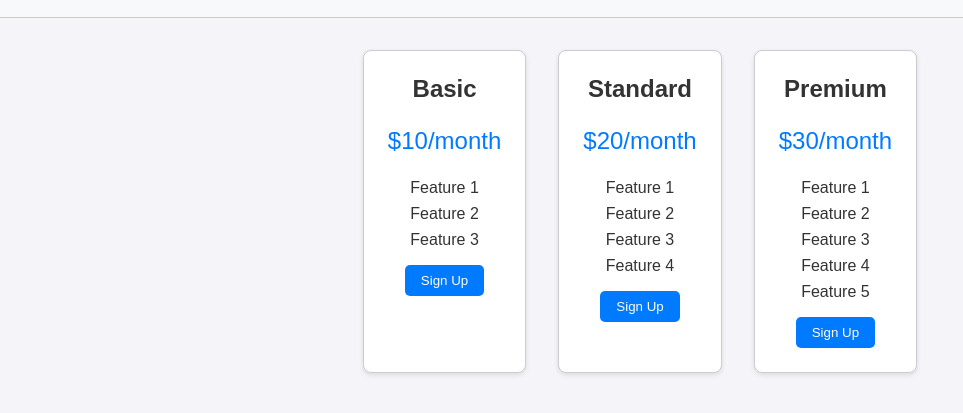
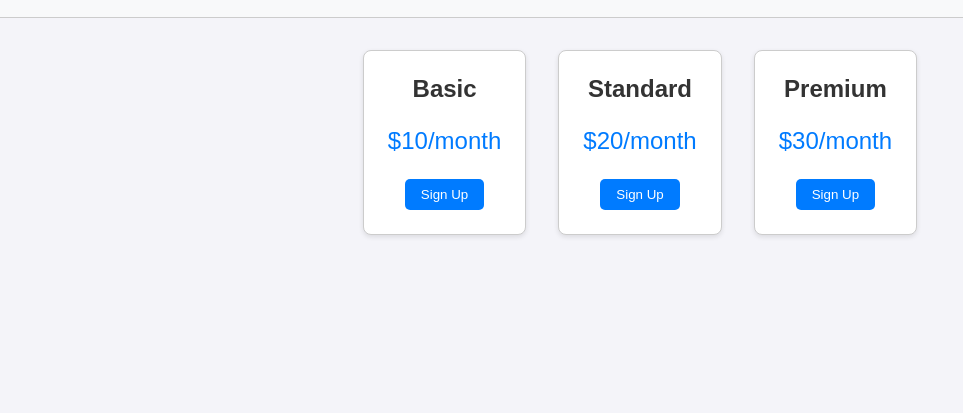
Before and after one commit to Tifelabs/real-convert, a website: page public/price.html in a window 1280 px wide. Shown: the part 95-508 px from the top of the page, without its empty margins (0-963 px from the left). Drawn offline with Linux system fonts and the light colour scheme.

Commit message:
Price Adjusted

```diff
--- a/public/price.html
+++ b/public/price.html
@@ -15,9 +15,7 @@
             <h2>Basic</h2>
             <p class="price">$10/month</p>
             <ul class="features">
-                <li>Feature 1</li>
-                <li>Feature 2</li>
-                <li>Feature 3</li>
+             <!--Something here-->
             </ul>
             <button class="btn">Sign Up</button>
         </div>
@@ -25,10 +23,7 @@
             <h2>Standard</h2>
             <p class="price">$20/month</p>
             <ul class="features">
-                <li>Feature 1</li>
-                <li>Feature 2</li>
-                <li>Feature 3</li>
-                <li>Feature 4</li>
+                 <!--Something here-->
             </ul>
             <button class="btn">Sign Up</button>
         </div>
@@ -36,11 +31,7 @@
             <h2>Premium</h2>
             <p class="price">$30/month</p>
             <ul class="features">
-                <li>Feature 1</li>
-                <li>Feature 2</li>
-                <li>Feature 3</li>
-                <li>Feature 4</li>
-                <li>Feature 5</li>
+                <!--Something here-->
             </ul>
             <button class="btn">Sign Up</button>
         </div>
```
Also changed, not shown: public/readMe.md (deleted).
